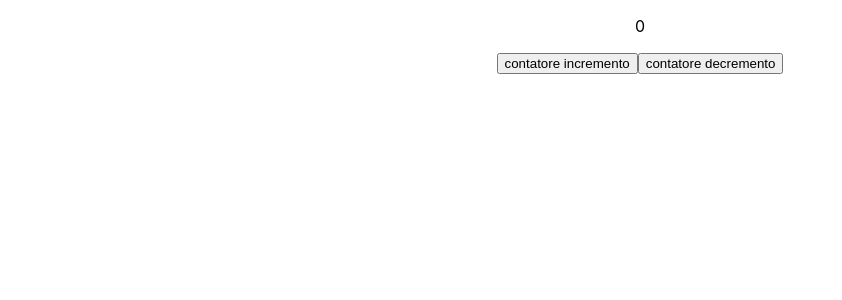
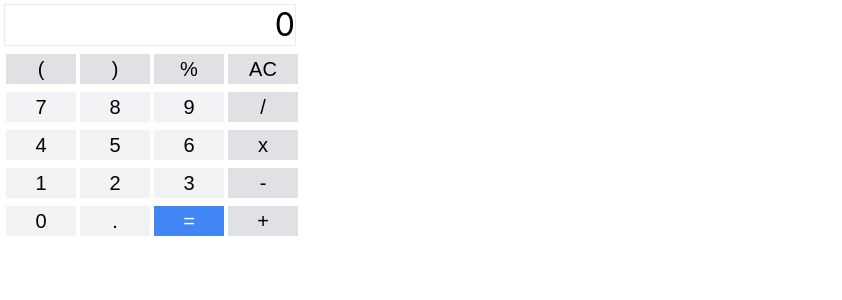
Before and after one commit to iiTzTeo/ReactApp, a React (Create React App) app: page / in a window 1280 px wide. Shown: the top 300 px of the page, without its empty margins (0-842 px from the left). Built offline with nearby package versions, Linux system fonts and the light colour scheme.

Commit message:
calcolatrice

```diff
--- a/src/App.js
+++ b/src/App.js
@@ -1,11 +1,12 @@
 import React, { useState, useEffect } from "react";
 import "./App.css";
 import Button from "./Button";
+import Calcolatrice from "./Calcolatrice";
 
 function App() {
   return (
     <div className="App">
-      <Button />
+      <Calcolatrice />
     </div>
   );
 }
--- a/src/Button.jsx
+++ b/src/Button.jsx
@@ -4,13 +4,22 @@ function Button() {
   const [contatore, setContatore] = useState(0);
   return (
     <>
-      <p>{contatore}</p>
-      <button onClick={() => setContatore(contatore + 1)}>
-        contatore incremento
-      </button>
-      <button onClick={() => setContatore(contatore - 1)}>
-        contatore decremento
-      </button>
+      <p className="contatore">{contatore}</p>
+
+      <div className="posBottone">
+        <button
+          className="stileBottone"
+          onClick={() => setContatore(contatore + 1)}
+        >
+          contatore incremento
+        </button>
+        <button
+          className="stileBottone"
+          onClick={() => setContatore(contatore - 1)}
+        >
+          contatore decremento
+        </button>
+      </div>
     </>
   );
 }
--- /dev/null
+++ b/src/Calcolatrice.jsx
@@ -0,0 +1,164 @@
+import React, { useState } from "react";
+
+function Calcolatrice() {
+  const [contatore, setContatore] = useState(0);
+  return (
+    <>
+      <div className="contenuto">
+        <p className="display">{contatore}</p>
+      </div>
+
+      <div className="contenuto">
+        <div className="contenuto">
+          <input
+            type="submit"
+            id="("
+            value="("
+            onclick="n(this.id)"
+            className="tastoLaterale"
+          />
+          <input
+            type="submit"
+            id=")"
+            value=")"
+            onclick="n(this.id)"
+            className="tastoLaterale"
+          />
+          <input
+            type="submit"
+            id="%"
+            value="%"
+            onclick="n(this.id)"
+            className="tastoLaterale"
+          />
+          <input
+            type="submit"
+            id="AC"
+            value="AC"
+            onclick="n(this.id)"
+            className="tastoLaterale"
+          />
+        </div>
+
+        <div className="contenuto">
+          <input
+            type="button"
+            id="7"
+            value={7}
+            onClick={(e) => console.log(e)}
+            className="tasto"
+          />
+          <input
+            type="submit"
+            id="8"
+            value="8"
+            onclick="n(this.id)"
+            className="tasto"
+          />
+          <input
+            type="submit"
+            id="9"
+            value="9"
+            onclick="n(this.id)"
+            className="tasto"
+          />
+          <input
+            type="submit"
+            id="/"
+            value="/"
+            onclick="n(this.id)"
+            className="tastoLaterale"
+          />
+        </div>
+        <div className="contenuto">
+          <input
+            type="submit"
+            id="4"
+            value="4"
+            onclick="n(this.id)"
+            className="tasto"
+          />
+          <input
+            type="submit"
+            id="5"
+            value="5"
+            onclick="n(this.id)"
+            className="tasto"
+          />
+          <input
+            type="submit"
+            id="6"
+            value="6"
+            onclick="n(this.id)"
+            className="tasto"
+          />
+          <input
+            type="submit"
+            id="*"
+            value="x"
+            onclick="n(this.id)"
+            className="tastoLaterale"
+          />
+        </div>
+        <div className="contenuto">
+          <input
+            type="submit"
+            id="1"
+            value="1"
+            onclick="n(this.id)"
+            className="tasto"
+          />
+          <input
+            type="submit"
+            id="2"
+            value="2"
+            onclick="n(this.id)"
+            className="tasto"
+          />
+          <input
+            type="submit"
+            id="3"
+            value="3"
+            onclick="n(this.id)"
+            className="tasto"
+          />
+          <input
+            type="submit"
+            id="-"
+            value="-"
+            onclick="n(this.id)"
+            className="tastoLaterale"
+          />
+        </div>
+        <div className="contenuto">
+          <input
+            type="submit"
+            id="0"
+            value="0"
+            onclick="n(this.id)"
+            className="tasto"
+          />
+          <input
+            type="submit"
+            id="."
+            value="."
+            onclick="n(this.id)"
+            className="tasto"
+          />
+          <button value="=" onclick="operazione();" className="uguale">
+            =
+          </button>
+          <input
+            type="submit"
+            id="+"
+            value="+"
+            onclick="n(this.id)"
+            className="tastoLaterale"
+          />
+        </div>
+      </div>
+    </>
+  );
+}
+
+export default Calcolatrice;
--- a/src/index.css
+++ b/src/index.css
@@ -1,13 +1,83 @@
 body {
   margin: 0;
-  font-family: -apple-system, BlinkMacSystemFont, 'Segoe UI', 'Roboto', 'Oxygen',
-    'Ubuntu', 'Cantarell', 'Fira Sans', 'Droid Sans', 'Helvetica Neue',
+  font-family: -apple-system, BlinkMacSystemFont, "Segoe UI", "Roboto", "Oxygen",
+    "Ubuntu", "Cantarell", "Fira Sans", "Droid Sans", "Helvetica Neue",
     sans-serif;
   -webkit-font-smoothing: antialiased;
   -moz-osx-font-smoothing: grayscale;
 }
 
 code {
-  font-family: source-code-pro, Menlo, Monaco, Consolas, 'Courier New',
+  font-family: source-code-pro, Menlo, Monaco, Consolas, "Courier New",
     monospace;
 }
+
+.stileBottone {
+  border: solid 2px black;
+  margin: 4px 2px;
+  height: 40px;
+}
+
+.posBottone {
+  display: flex;
+  position: relative;
+  left: 100px;
+}
+
+.contatore {
+  font-size: 24pt;
+  text-align: end;
+  padding: 5px;
+  border: solid 2px;
+  width: 100%;
+  height: 50px;
+}
+
+.App {
+  width: 300px;
+  height: 500px;
+}
+
+.display {
+  background: none;
+  text-align: end;
+  font-size: 24pt;
+  border: 1px solid #ebebeb;
+  margin: 4px 2px;
+  width: 290px;
+  height: 40px;
+}
+
+.contenuto {
+  margin-left: 2px;
+}
+
+.tasto {
+  background-color: #f1f3f4;
+  color: black;
+  font-size: 15pt;
+  border: none;
+  margin: 4px 2px;
+  height: 30px;
+  width: 70px;
+}
+
+.uguale {
+  background-color: #4285f4;
+  color: #fff;
+  font-size: 15pt;
+  border: none;
+  margin: 4px 2px;
+  height: 30px;
+  width: 70px;
+}
+
+.tastoLaterale {
+  background-color: #dfe1e5;
+  color: black;
+  font-size: 15pt;
+  border: none;
+  margin: 4px 2px;
+  height: 30px;
+  width: 70px;
+}
```
